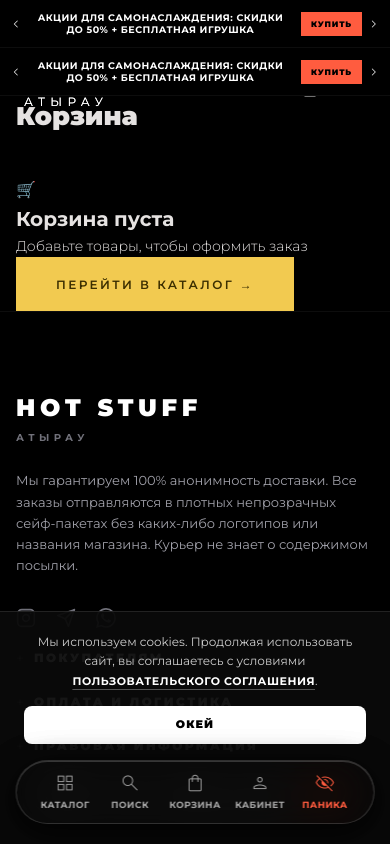
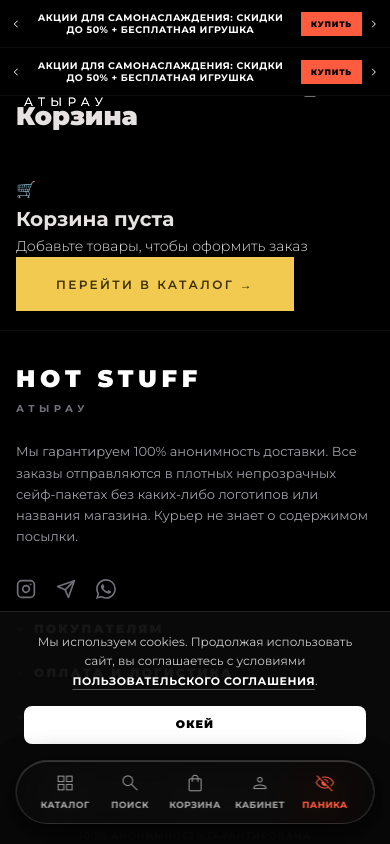
Before and after one commit to COMBINATORR/Hot-Stuff, a React (Vite) app: page /cart in a window 390 px wide. Shown: the top 844 px of the page. Built offline with nearby package versions, Linux system fonts and the light colour scheme.

Commit message:
Reduce Footer top padding and divider margins on mobile viewports to minimize excess empty space

```diff
--- a/src/components/Footer.jsx
+++ b/src/components/Footer.jsx
@@ -52,7 +52,7 @@ export default function Footer() {
 
   return (
     <footer className="site-footer bg-black border-t border-white/5">
-      <div className="container-hs py-20 md:py-28 px-6 md:px-12 lg:px-16">
+      <div className="container-hs pt-8 pb-12 md:py-28 px-6 md:px-12 lg:px-16">
 
         {/* Main Grid: 4 columns */}
         <div className="grid grid-cols-1 md:grid-cols-4 gap-4 md:gap-8">
@@ -241,7 +241,7 @@ export default function Footer() {
         </div>
 
         {/* Divider */}
-        <div className="w-full h-px bg-white/5 mt-16 mb-8" />
+        <div className="w-full h-px bg-white/5 mt-8 mb-6 md:mt-16 md:mb-8" />
 
         {/* Bottom Bar */}
         <div className="flex flex-col md:flex-row items-center justify-between gap-6 text-[#71717a] font-sans text-xs">
```
